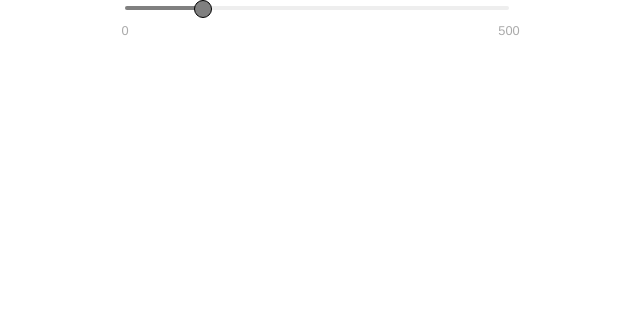
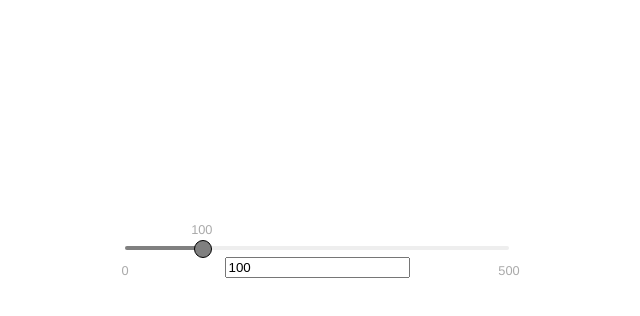
Before and after one commit to WildCodeSchool/Paris-0919-P2-Diabete, a React (Create React App) app in the folder ohmyg/: page / in a window 1280 px wide. Shown: the top 316 px of the page, without its empty margins (323-963 px from the left). Built offline with nearby package versions, Linux system fonts and the light colour scheme.

Commit message:
add an input for the value

```diff
--- a/ohmyg/src/components/pages/calculation/CarbCalculation.css
+++ b/ohmyg/src/components/pages/calculation/CarbCalculation.css
@@ -10,4 +10,5 @@
 .input-range {
    width: 30vw;
    margin: auto;
+   margin-top: 15em;
 }
--- a/ohmyg/src/components/pages/calculation/CarbCalculation.js
+++ b/ohmyg/src/components/pages/calculation/CarbCalculation.js
@@ -22,6 +22,11 @@ class CarbCalculation extends React.Component {
                     minValue={0}
                     value={this.state.value}
                     onChange={value => this.setState({ value })} />
+                <input
+                    className="foodWeight"
+                    type='number'
+                    value={this.state.value}
+                    onChange={value => this.setState({ value })} />
             </div>
         );
     }
```
